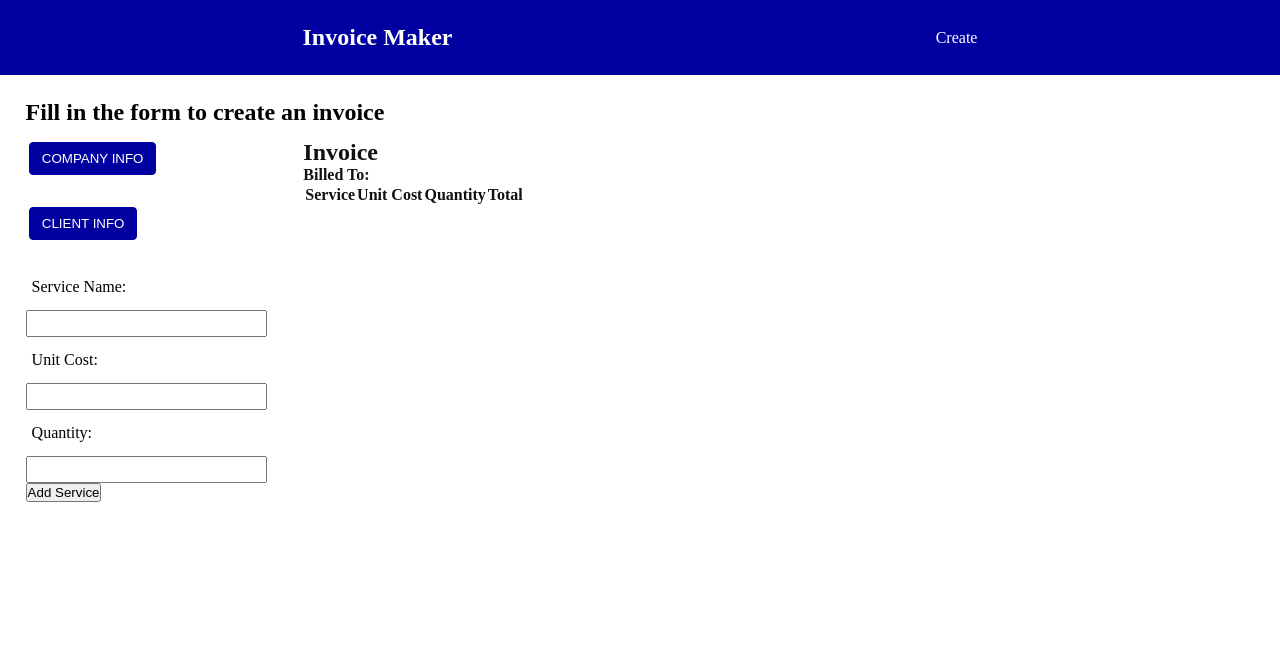
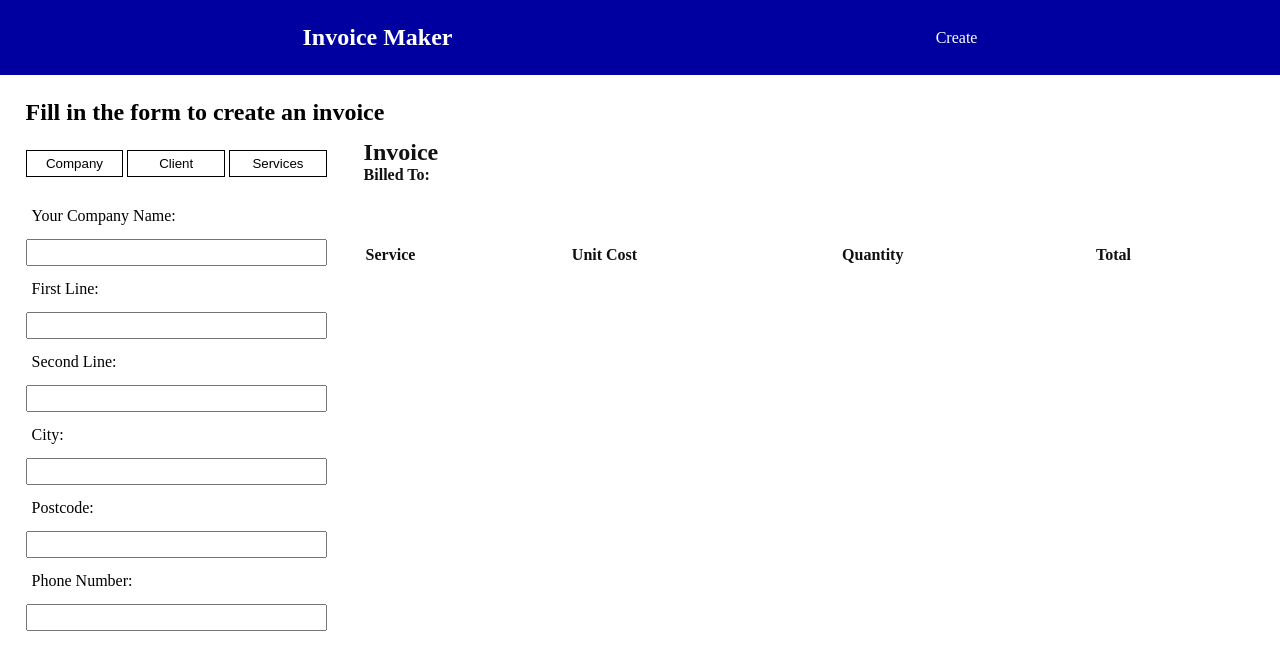
Before and after one commit to hamsame/invoicemaker, a Next.js app: page /create in a window 1280 px wide. Shown: the top 670 px of the page. Built offline with nearby package versions, Linux system fonts and the light colour scheme.

Commit message:
Added option to switch between forms

```diff
--- a/components/address.js
+++ b/components/address.js
@@ -6,7 +6,6 @@ export const Address = ({ setCompanyInfo, companyInfo }) => {
     const value = e.target.value
     let newInfo = { ...companyInfo, [name]: value }
     setCompanyInfo(newInfo)
-    localStorage.setItem("companyInfo", JSON.stringify(companyInfo))
   }
   return (
     <>
--- a/components/billTo.js
+++ b/components/billTo.js
@@ -6,7 +6,6 @@ export const BillTo = ({ clientInfo, setClientInfo }) => {
     const value = e.target.value
     let newInfo = { ...clientInfo, [name]: value }
     setClientInfo(newInfo)
-    localStorage.setItem("clientInfo", JSON.stringify(clientInfo))
   }
 
   return (
--- /dev/null
+++ b/components/invoice.js
@@ -0,0 +1,52 @@
+export const Invoice = ({
+  companyInfo,
+  className,
+  clientInfo,
+  servicesSold,
+}) => {
+  const populateUI = (ObjectName) => {
+    return Object.values(ObjectName).map((val, index) => {
+      return <li key={index}>{val}</li>
+    })
+  }
+  return (
+    <article className={className}>
+      <header className="invoice-header">
+        <h2>Invoice</h2>
+        <ul>{companyInfo && populateUI(companyInfo)}</ul>
+      </header>
+      <main>
+        <ul>
+          <b className="info-heading">Billed To: </b>
+          {clientInfo && populateUI(clientInfo)}
+        </ul>
+      </main>
+      <table style={{ margin: "7.5vh 0", width: "100%", textAlign: "left" }}>
+        <thead>
+          <tr>
+            <th>Service</th>
+            <th>Unit Cost</th>
+            <th>Quantity</th>
+            <th>Total</th>
+          </tr>
+        </thead>
+        <tbody>
+          {servicesSold &&
+            servicesSold.map((item, index) => {
+              return (
+                <tr
+                  key={index}
+                  style={{ padding: "2rem 0", background: "aqua" }}
+                >
+                  <td>{item && item.serviceName}</td>
+                  <td>{item && item.unitCost}</td>
+                  <td>{item && item.quantity}</td>
+                  <td>{item && item.unitCost * item.quantity}</td>
+                </tr>
+              )
+            })}
+        </tbody>
+      </table>
+    </article>
+  )
+}
--- a/components/serviceForm.js
+++ b/components/serviceForm.js
@@ -39,7 +39,9 @@ export const ServicesForm = ({ service, setService }) => {
           onChange={handleService}
         />
       </div>
-      <button type="submit">Add Service</button>
+      <button type="submit" className="submit-btn">
+        Add Service
+      </button>
     </>
   )
 }
--- a/pages/create.js
+++ b/pages/create.js
@@ -3,9 +3,14 @@ import { useState } from "react"
 import { BillTo } from "../components/billTo"
 import { Address } from "../components/address"
 import { ServicesForm } from "../components/serviceForm"
+import { Invoice } from "../components/invoice"
 
 export default function Create() {
-  const [showClientForm, setShowClientForm] = useState(true)
+  const [showClientForm, setShowClientForm] = useState({
+    form1: true,
+    form2: false,
+    form3: false,
+  })
   const [companyInfo, setCompanyInfo] = useState({
     companyname: "",
     firstline: "",
@@ -66,31 +71,58 @@ export default function Create() {
         <section
           style={{
             display: "grid",
-            gridTemplateColumns: "1fr 4fr",
+            gridTemplateColumns: "1fr 3fr",
             width: "100%",
             gap: "1.5rem",
           }}
         >
           <article className="form-section">
             <span className="form-buttons">
-              <button onClick={() => setShowClientForm(true)}>
-                Company Info
+              <button
+                onClick={() =>
+                  setShowClientForm({
+                    form1: true,
+                    form2: false,
+                    form3: false,
+                  })
+                }
+              >
+                Company
               </button>
-              <button onClick={() => setShowClientForm(false)}>
-                Client Info
+              <button
+                onClick={() =>
+                  setShowClientForm({
+                    form1: false,
+                    form2: true,
+                    form3: false,
+                  })
+                }
+              >
+                Client
+              </button>
+              <button
+                onClick={() =>
+                  setShowClientForm({
+                    form1: false,
+                    form2: false,
+                    form3: true,
+                  })
+                }
+              >
+                Services
               </button>
             </span>
             <form className="invoice-form" onSubmit={handleServiceBtn}>
-              {/* <span className={showClientForm ? "" : "hideForm"}>
+              <span className={!showClientForm.form1 ? "hideForm" : ""}>
                 <Address
                   setCompanyInfo={setCompanyInfo}
                   companyInfo={companyInfo}
                 />
               </span>
-              <span className={showClientForm ? "hideForm" : ""}>
+              <span className={!showClientForm.form2 ? "hideForm" : ""}>
                 <BillTo setClientInfo={setClientInfo} clientInfo={clientInfo} />
-              </span> */}
-              <span>
+              </span>
+              <span className={!showClientForm.form3 ? "hideForm" : ""}>
                 <ServicesForm
                   service={service}
                   setService={setService}
@@ -113,43 +145,3 @@ export default function Create() {
     </>
   )
 }
-
-const Invoice = ({ companyInfo, className, clientInfo, servicesSold }) => {
-  const populateUI = (ObjectName) => {
-    return Object.values(ObjectName).map((val, index) => {
-      return <li key={index}>{val}</li>
-    })
-  }
-  return (
-    <article className={className}>
-      <header className="invoice-header">
-        <h2>Invoice</h2>
-        <ul>{populateUI(companyInfo)}</ul>
-      </header>
-      <main>
-        <ul>
-          <b className="info-heading">Billed To: </b>
-          {populateUI(clientInfo)}
-        </ul>
-      </main>
-      <table>
-        <tr>
-          <th>Service</th>
-          <th>Unit Cost</th>
-          <th>Quantity</th>
-          <th>Total</th>
-        </tr>
-        {servicesSold.map((item, index) => {
-          return (
-            <tr key={index}>
-              <td>{item.serviceName}</td>
-              <td>{item.unitCost}</td>
-              <td>{item.quantity}</td>
-              <td>{item.unitCost * item.quantity}</td>
-            </tr>
-          )
-        })}
-      </table>
-    </article>
-  )
-}
--- a/styles/scss/_createpage.scss
+++ b/styles/scss/_createpage.scss
@@ -39,16 +39,30 @@ margin: 2vh 0;
  }
 }
 
-.form-buttons button {
- margin: 1rem 0.2rem;
- background-color: $primaryColor;
- border: 1px solid $primaryColor;
- color: white;
- padding: 0.5rem 0.75rem;
- border-radius: 4px;
- text-transform: uppercase;
+.form-buttons {
+width: 100%;
+margin: 3vh auto;
+display: flex;
+justify-content: center;
+gap: 0.25rem;
+}
+
+.form-buttons > button,
+.submit-btn {
  cursor: pointer;
+ flex: 1;
+ padding: 5px;
+ background: none;
+ border: 1px solid black;
 }
+
+.submit-btn {
+ width: 100%;
+ margin: 2vh auto;
+}
+
+
+
 
 .form-section {
  input,label {
@@ -71,8 +85,8 @@ margin: 2vh 0;
   border-radius: 4px;
  }
 
- .form-buttons button {
-  border: 1px solid white;
-  background-color: #111;
- }
+.form-buttons > button,.submit-btn {
+ border-color: white;
+ color: white;
 }
+}
--- a/styles/scss/globals.css
+++ b/styles/scss/globals.css
@@ -182,15 +182,32 @@
   margin: 0.2vh 0;
 }
 
-.form-buttons button {
-  margin: 1rem 0.2rem;
-  background-color: #0000a1;
-  border: 1px solid #0000a1;
-  color: white;
-  padding: 0.5rem 0.75rem;
-  border-radius: 4px;
-  text-transform: uppercase;
+.form-buttons {
+  width: 100%;
+  margin: 3vh auto;
+  display: -webkit-box;
+  display: -ms-flexbox;
+  display: flex;
+  -webkit-box-pack: center;
+      -ms-flex-pack: center;
+          justify-content: center;
+  gap: 0.25rem;
+}
+
+.form-buttons > button,
+.submit-btn {
   cursor: pointer;
+  -webkit-box-flex: 1;
+      -ms-flex: 1;
+          flex: 1;
+  padding: 5px;
+  background: none;
+  border: 1px solid black;
+}
+
+.submit-btn {
+  width: 100%;
+  margin: 2vh auto;
 }
 
 .form-section input, .form-section label {
@@ -212,9 +229,9 @@
     border-color: white;
     border-radius: 4px;
   }
-  .form-buttons button {
-    border: 1px solid white;
-    background-color: #111;
+  .form-buttons > button, .submit-btn {
+    border-color: white;
+    color: white;
   }
 }
 
```
Also changed, not shown: 1 other file (tests, documents, lock files or other folders).
